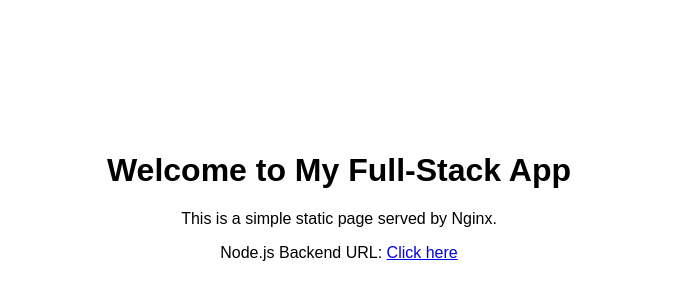
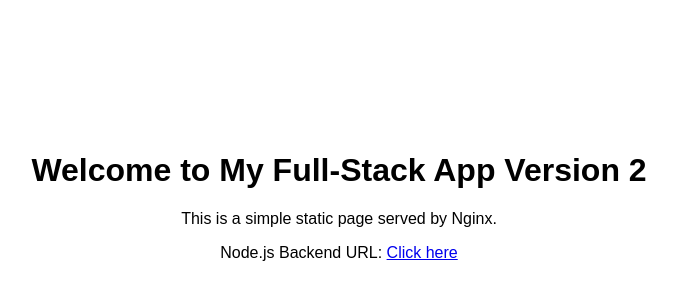
Before and after one commit to ayush10-web/finalproject, a plain HTML site: page nginx-frontend/static/index.html in a window 1280 px wide. Shown: the part 196-496 px from the top of the page, without its empty margins (301-978 px from the left). Drawn offline with Linux system fonts and the light colour scheme.

Commit message:
Final changes

```diff
--- a/nginx-frontend/static/index.html
+++ b/nginx-frontend/static/index.html
@@ -26,7 +26,7 @@
 </head>
 <body>
     <div class="container">
-        <h1>Welcome to My Full-Stack App</h1>
+        <h1>Welcome to My Full-Stack App Version 2</h1>
         <p>This is a simple static page served by Nginx.</p>
         <p>Node.js Backend URL: <a href="http://node-backend.fullstack-app.svc.cluster.localhost:3000/api/ayushdb" target="_blank">Click here</a></p>
     </div>
```
